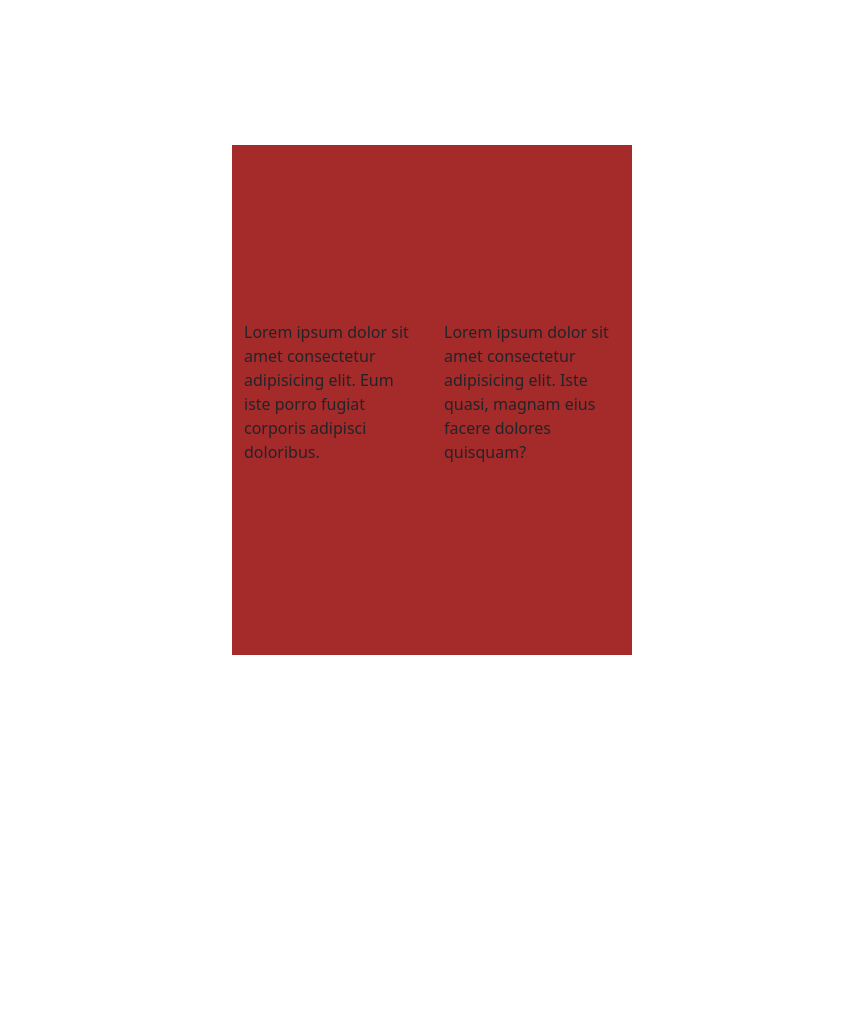
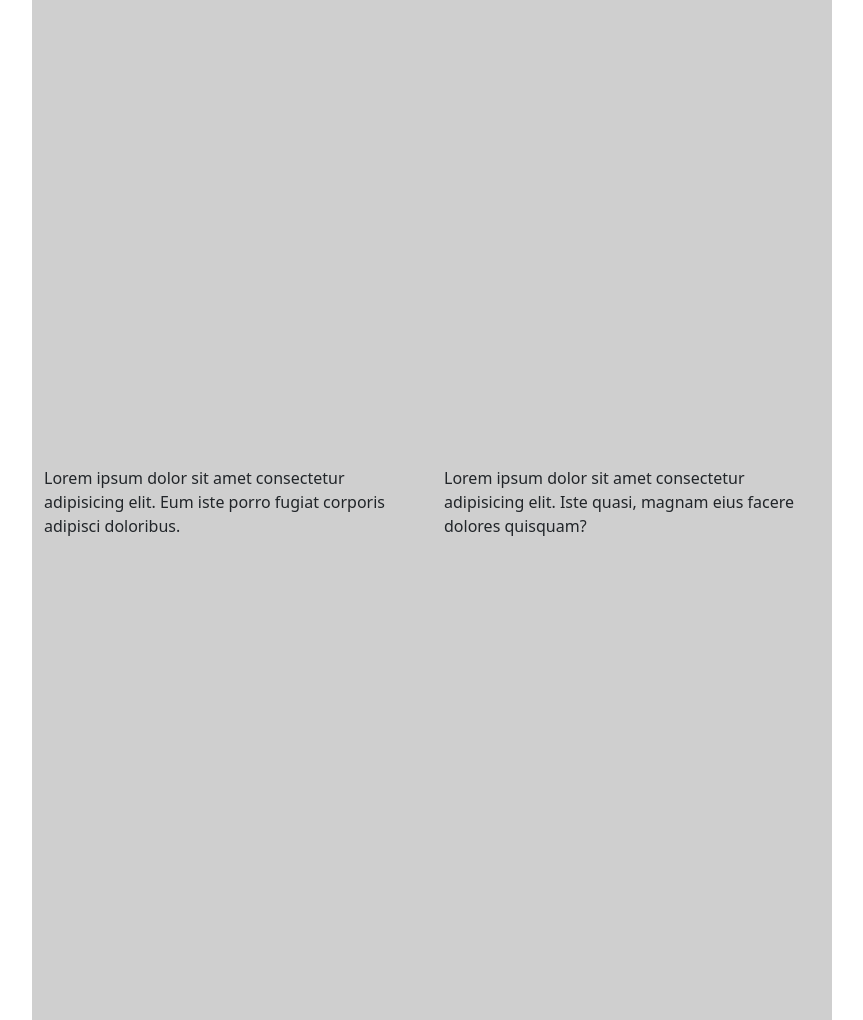
Before and after one commit to jo-cassone/jo-cassone.github.io, a PHP site: page / in a window 1280 px wide. Shown: the whole page, without its empty margins (208-1071 px from the left). Before the commit the page ends 655 px from the top, so only its background shows below. Run offline with PHP 8.4, Linux system fonts and the light colour scheme.

Commit message:
Update style.css

```diff
--- a/assets/css/style.css
+++ b/assets/css/style.css
@@ -15,7 +15,7 @@ section{
     display: flex;
     justify-content: center;
     align-items: center;
-    width: 400px;
-    height: 510px;
-    background: brown;
+    width: 800px;
+    height: 1020px;
+    background: #cfcfcf;
 }
```
